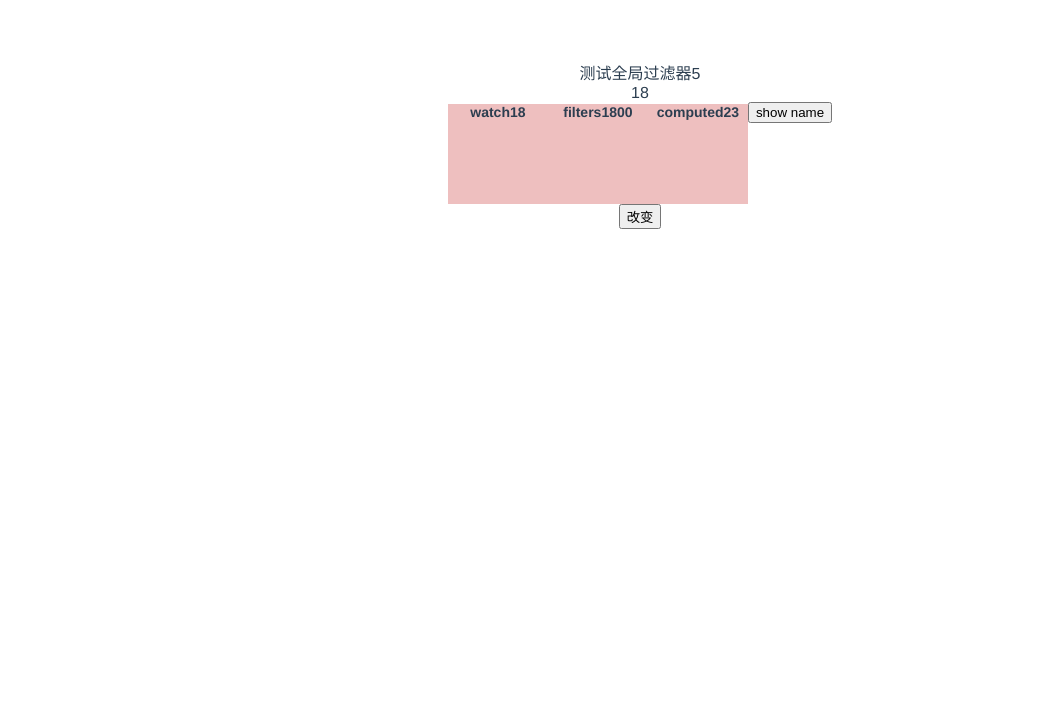
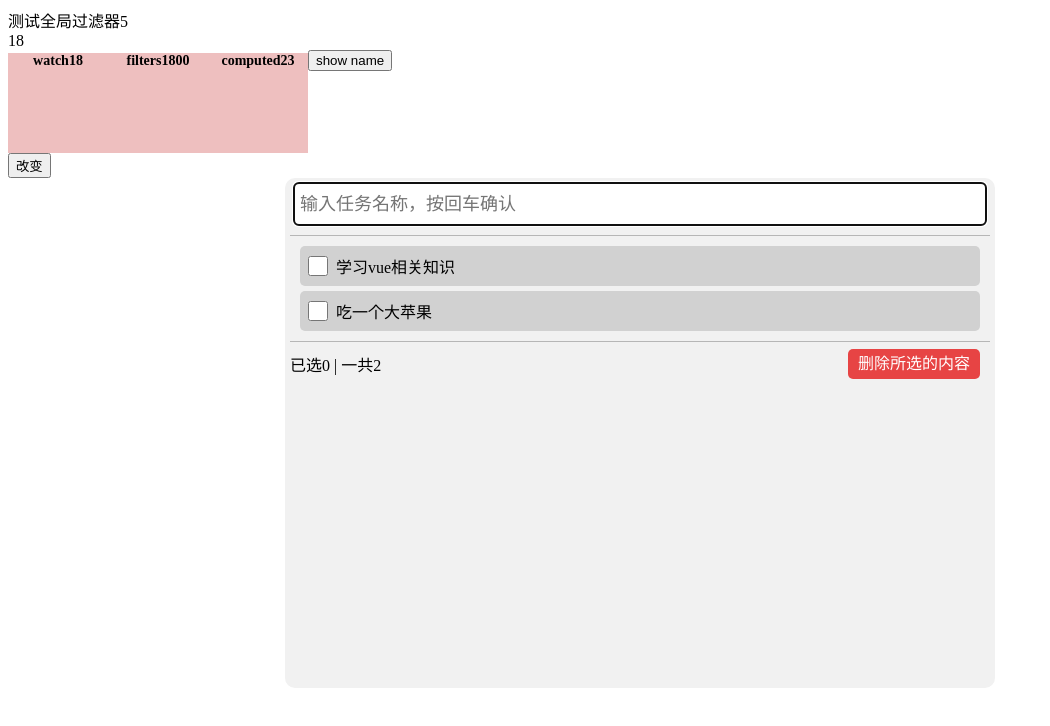
Before and after one commit to OldTomhhh/vue_test, a Vue app: page / in a window 1280 px wide. Shown: the top 726 px of the page, without its empty margins (0-1050 px from the left). Built offline with nearby package versions, Linux system fonts and the light colour scheme.

Commit message:
feat: 添加一个todolist

```diff
--- a/package.json
+++ b/package.json
@@ -19,6 +19,8 @@
     "@vue/cli-service": "~5.0.0",
     "eslint": "^7.32.0",
     "eslint-plugin-vue": "^8.0.3",
+    "less": "^4.1.3",
+    "less-loader": "^11.1.0",
     "vue-template-compiler": "^2.6.14"
   },
   "eslintConfig": {
--- a/src/App.vue
+++ b/src/App.vue
@@ -4,6 +4,9 @@
     <YjjHahaha/>
     <School :age="age"/>
     <button @click="change">改变</button>
+    <ToDoList></ToDoList>
+
+
   </div>
 </template>
 
@@ -11,13 +14,15 @@
 import HelloWorld from './components/HelloWorld.vue'
 import YjjHahaha from './components/YjjHahaha.vue'
 import School from './components/School.vue'
+import ToDoList from './components/ToDoList.vue'
 
 export default {
   name: 'App',
   components: {
     HelloWorld,
     YjjHahaha,
-    School
+    School,
+    ToDoList
   },
   data(){
     return{
@@ -33,12 +38,12 @@ export default {
 </script>
 
 <style>
-#app {
+/* #app {
   font-family: Avenir, Helvetica, Arial, sans-serif;
   -webkit-font-smoothing: antialiased;
   -moz-osx-font-smoothing: grayscale;
   text-align: center;
   color: #2c3e50;
   margin-top: 60px;
-}
+} */
 </style>
--- /dev/null
+++ b/src/components/ToDoList.vue
@@ -0,0 +1,182 @@
+<template>
+  <div class="todolist-box">
+    <input
+      autofocus
+      class="todolist-ipt font-18"
+      placeholder="输入任务名称，按回车确认"
+      type="text"
+      @keydown="setNewItem"
+      v-model="newItem"
+    />
+    <div class="divide"></div>
+    <div class="list-box">
+      <div
+        @mouseenter="showDelect(i, true)"
+        @mouseleave="showDelect(i, false)"
+        @click="select(i)"
+        v-for="(data, i) in listData"
+        :key="data.id"
+        class="list-item"
+      >
+        <input
+          class="list-item-checkbox"
+          name="item"
+          type="checkbox"
+          v-model="data.isSelect"
+        />
+        <span> {{ data.discribe }}</span>
+        <div  @click.stop="onDelect(i)" :class="['list-item-delect', data.isShowDelect ? 'ac' : '']">
+          删除
+        </div>
+      </div>
+    </div>
+    <div class="divide"></div>
+    <div class="list-footer">
+      <span>已选{{ listData | filterSelect }} | 一共{{ listData.length }}</span>
+      <div @click="onDelect" class="list-item-delect ac">删除所选的内容</div>
+    </div>
+  </div>
+</template>
+
+<script>
+export default {
+  name: "ToDoList",
+  data() {
+    return {
+      newItem: "",
+      listData: [
+        {
+          discribe: "学习vue相关知识",
+          isShowDelect: false,
+          isSelect: false,
+          id: 78126387162873,
+        },
+        {
+          discribe: "吃一个大苹果",
+          isShowDelect: false,
+          isSelect: false,
+          id: 9283497293847923,
+        },
+      ],
+    };
+  },
+  methods: {
+    showDelect(i, bool) {
+      this.listData[i].isShowDelect = bool;
+    },
+    select(i) {
+      this.listData[i].isSelect = !this.listData[i].isSelect;
+    },
+    setNewItem(e) {
+      if (e.key === "Enter" && this.newItem != "") {
+        this.listData.push({
+          discribe: this.newItem,
+          isShowDelect: false,
+          isSelect: false,
+          id: Math.random(),
+        });
+        this.newItem = "";
+      }
+    },
+    onDelect(i){
+        if(typeof i == "number"){
+            this.listData.splice(i,1)
+        }else{
+            this.listData = this.listData.filter((item)=>{
+                return item.isSelect == false
+            })
+        }
+    }
+  },
+  filters: {
+    filterSelect(value) {
+      let arr = value.filter((el) => {
+        return el.isSelect;
+      });
+      return arr.length;
+    },
+  },
+};
+</script>
+
+<style lang="less" scoped>
+.font-14 {
+  font-size: 14px;
+}
+.font-18 {
+  font-size: 18px;
+}
+.list-item-delect {
+  opacity: 0;
+  min-width: 50px;
+  height: 30px;
+  padding: 0 10px;
+  position: absolute;
+  right: 10px;
+  background-color: rgb(231, 68, 68);
+  border-radius: 5px;
+  color: rgb(255, 255, 255);
+  text-align: center;
+  line-height: 30px;
+  transition: all 0.2s;
+}
+.list-item-delect.ac {
+  opacity: 1;
+}
+.list-item-delect:hover {
+  background-color: rgb(121, 22, 22);
+}
+.todolist-box {
+  width: 700px;
+  min-height: 500px;
+  border-radius: 10px;
+  padding: 5px;
+  margin: 0 auto;
+  padding-top: 5px;
+  background-color: rgb(241, 241, 241);
+  .divide {
+    height: 1px;
+    width: 100%;
+    background-color: rgb(182, 182, 182);
+    margin: 10px 0;
+  }
+  .todolist-ipt {
+    display: block;
+    border-radius: 5px;
+    height: 30px;
+    margin: 0px auto;
+    width: 680px;
+    padding: 6px !important;
+    border: none;
+  }
+  .list-box {
+    .list-item {
+      //   display: block !important;
+      width: 680px;
+      background: rgb(209, 209, 209);
+      border-radius: 5px;
+      height: 40px;
+      display: flex;
+      align-items: center;
+      margin: 5px auto;
+      transition: all 0.8s;
+      position: relative;
+      .list-item-checkbox {
+        width: 20px;
+        height: 20px;
+        margin: 0 8px;
+      }
+    }
+    .list-item:hover {
+      background: rgb(158, 158, 158);
+    }
+  }
+  .list-footer{
+      width: 700px;
+      position: relative;
+      display: flex;
+      align-items: center;
+      padding-bottom: 20px;
+  }
+}
+</style>
```
Also changed, not shown: 1 other file (tests, documents, lock files or other folders).
